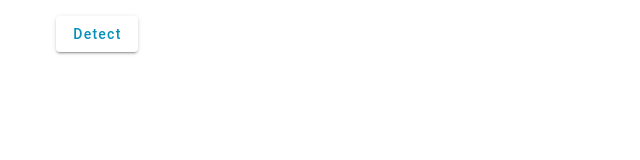
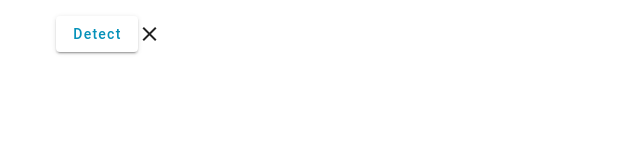
Before and after one commit to k-daiguji/vite_vitest_vue_vuetify, a Vue app: page / in a window 1280 px wide. Shown: the top 160 px of the page, without its empty margins (0-640 px from the left). Built offline with nearby package versions, Linux system fonts and the light colour scheme.

Commit message:
Display mdi icon (#6)

```diff
--- a/src/components/App.vue
+++ b/src/components/App.vue
@@ -8,6 +8,7 @@ const detectBtn = ref("Detect");
   <v-app>
     <v-container>
       <v-btn class="text-capitalize text-primary">{{ detectBtn }}</v-btn>
+      <v-icon icon="mdi-close" />
     </v-container>
   </v-app>
 </template>
--- a/src/main.ts
+++ b/src/main.ts
@@ -1,3 +1,4 @@
+import "@mdi/font/css/materialdesignicons.css";
 import { createApp } from "vue";
 import { createVuetify } from "vuetify";
 import * as components from "vuetify/components";
@@ -12,6 +13,7 @@ createApp(App)
     createVuetify({
       components,
       directives,
+      icons: { defaultSet: "mdi" },
       theme: {
         defaultTheme: "customTheme",
         themes: { customTheme },
```
Also changed, not shown: 1 other file (tests, documents, lock files or other folders).
